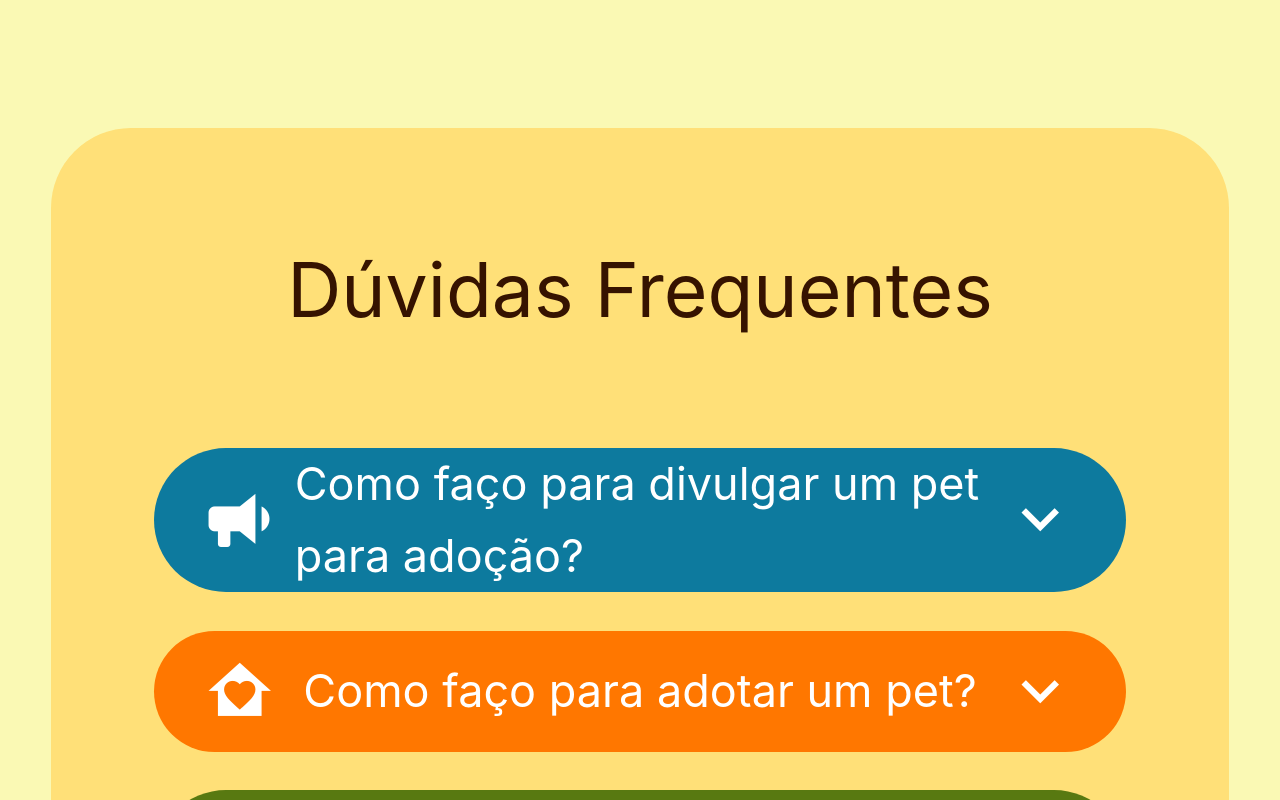
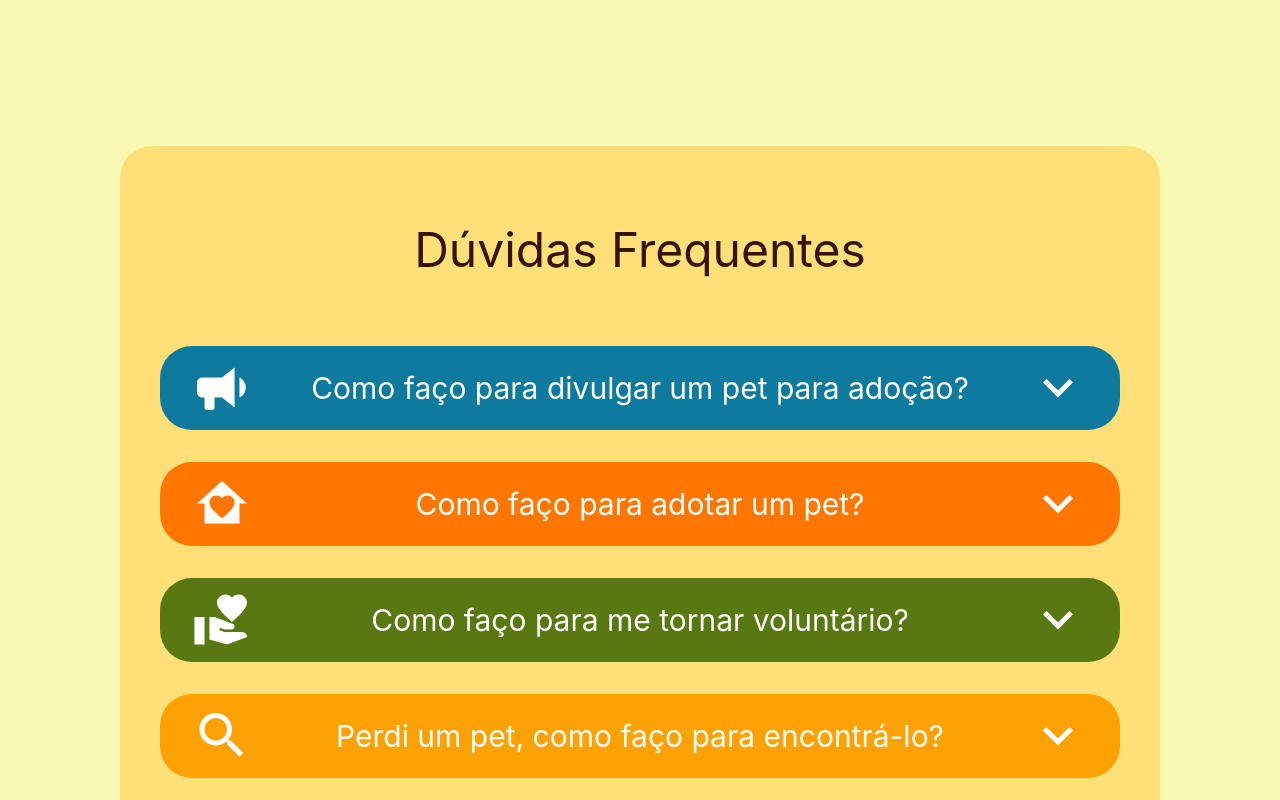
Before and after one commit to CaritasPets/Front-End, a Vue app: page / in a window 1280 px wide. Shown: the part 3080-3880 px from the top of the page. Built offline with nearby package versions, Linux system fonts and the light colour scheme.

Commit message:
FIX: Change the Recolhivel component to use tailwindcss #test

```diff
--- a/src/assets/base.css
+++ b/src/assets/base.css
@@ -50,14 +50,6 @@
   }
 }
 
-*,
-*::before,
-*::after {
-  box-sizing: border-box;
-  margin: 0;
-  font-weight: normal;
-}
-
 body {
   min-height: 100vh;
   color: var(--color-text);
--- a/src/assets/main.css
+++ b/src/assets/main.css
@@ -4,6 +4,4 @@
 body{
     background: #FAF9B4;
     color: #000;
-    margin: 0;
-    padding: 0;
 }
--- a/src/components/RecolhivelComponent.vue
+++ b/src/components/RecolhivelComponent.vue
@@ -3,72 +3,24 @@ import { ref } from 'vue'
 
 const props = defineProps(['icon', 'text', 'background', 'title'])
 const open = ref(false)
-const classOpen = ref('close');
-function toOpen() {
-    if(classOpen.value == 'close'){
-        classOpen.value = 'open'
-    } else{
-        classOpen.value = 'close'
-    }
-}
 </script>
 
 <template>
-  <div class="recolhivel" :style="'background:' + props.background">
-    <div class="topo" @click="toOpen(), open = !open">
-      <span :class="props.icon"></span>
-      <h3>{{ props.title }}</h3>
-      <span class="mdi mdi-chevron-down" v-if="open == false"></span>
-      <span class="mdi mdi-chevron-up" v-else></span>
+  <div class="w-[100%] rounded-4xl px-5 text-white transition-all duration-1000 my-8" :style="'background:' + props.background">
+    <div class="w-[100%] flex justify-between items-center cursor-pointer p-3"
+      @click="open = !open"
+    >
+      <span :class="props.icon + ' text-6xl'"></span>
+      <h3 class="text-3xl">{{ props.title }}</h3>
+      <span class="mdi mdi-chevron-down text-6xl" v-if="open == false"></span>
+      <span class="mdi mdi-chevron-up text-6xl" v-else></span>
     </div>
-    <div class="text" :class="classOpen">
+    <div :class="'text-2xl px-3 py-10 border-t-2 duration-500'" v-if="open">
         <p>{{ props.text }}</p>
     </div>
   </div>
 </template>
 
 <style scoped>
-div.recolhivel {
-  width: 100%;
-  border-radius: 80px;
-  padding: 0 5%;
-  margin: 4% 0;
-  color: #fff;
-  transition: all 1s;
 
-  div.topo {
-    width: 100%;
-    display: flex;
-    justify-content: space-between;
-    align-items: center;
-    cursor: pointer;
-    transition: all 1s;
-
-    h3 {
-      margin: 0 2%;
-      font-size: 300%;
-    }
-    span {
-      font-size: 500%;
-    }
-  }
-  div.open{
-    border-top: solid #fff 1px;
-    padding: 4% 0;
-    transition: all 1s;
-
-    p{
-        font-size: 200%;
-    }
-  }
-  div.close{
-    opacity: 0;
-    position: absolute;
-  }
-}
-div.recolhivel:hover {
-    div.topo{
-        color: #ffffff81;
-    }
-}
 </style>
--- a/src/views/HomeView.vue
+++ b/src/views/HomeView.vue
@@ -37,8 +37,8 @@
     <section class="info-adocao">
         <InfoAdocao/>
     </section>
-    <section class="duvidas">
-        <h2>Dúvidas Frequentes</h2>
+    <section class="bg-[#FFE078] my-30 mx-30 px-10 py-10 rounded-4xl">
+        <h2 class="text-center text-5xl text-[#361300] py-10">Dúvidas Frequentes</h2>
         <RecolhivelComponent v-for="recolhivel in recolhivelStore.propriedades" :key="recolhivel"
             :icon="recolhivel.icon"
             :title="recolhivel.title"
@@ -68,8 +68,6 @@
 
         h2{
             text-align: center;
-            font-size: 500%;
-            color: #361300;
             margin-bottom: 10%;
         }
     }
--- /dev/null
+++ b/tailwind.config.ts
@@ -0,0 +1,10 @@
+/** @type {import('tailwindcss').Config} */
+module.exports = {
+  content: [
+    "./src/**/*.{vue,js,ts,jsx,tsx}",
+  ],
+  theme: {
+    extend: {},
+  },
+  plugins: [],
+}
```
